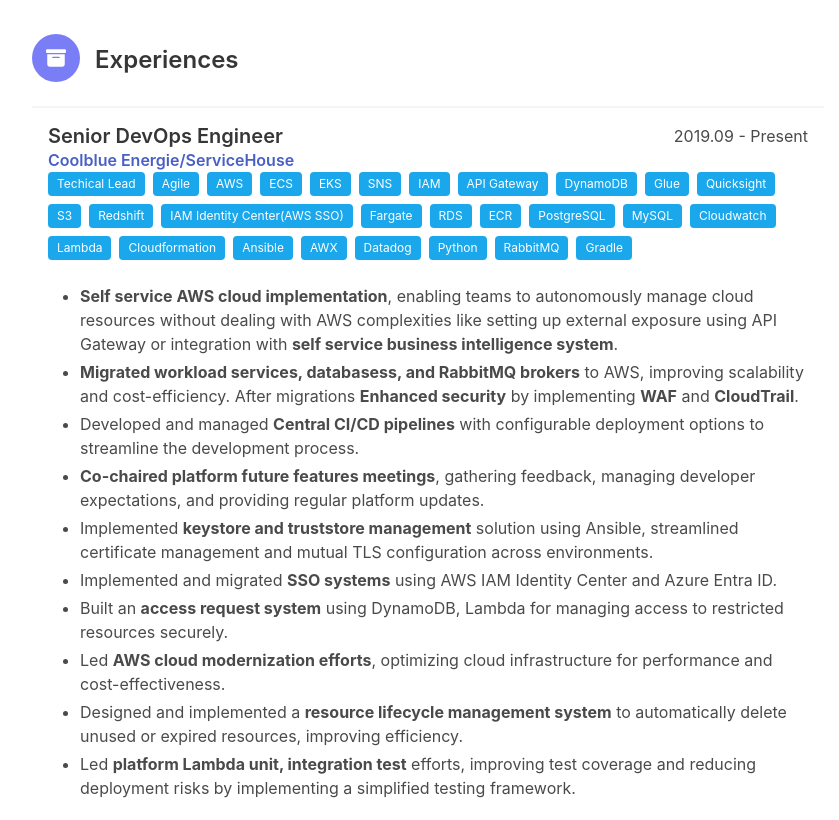
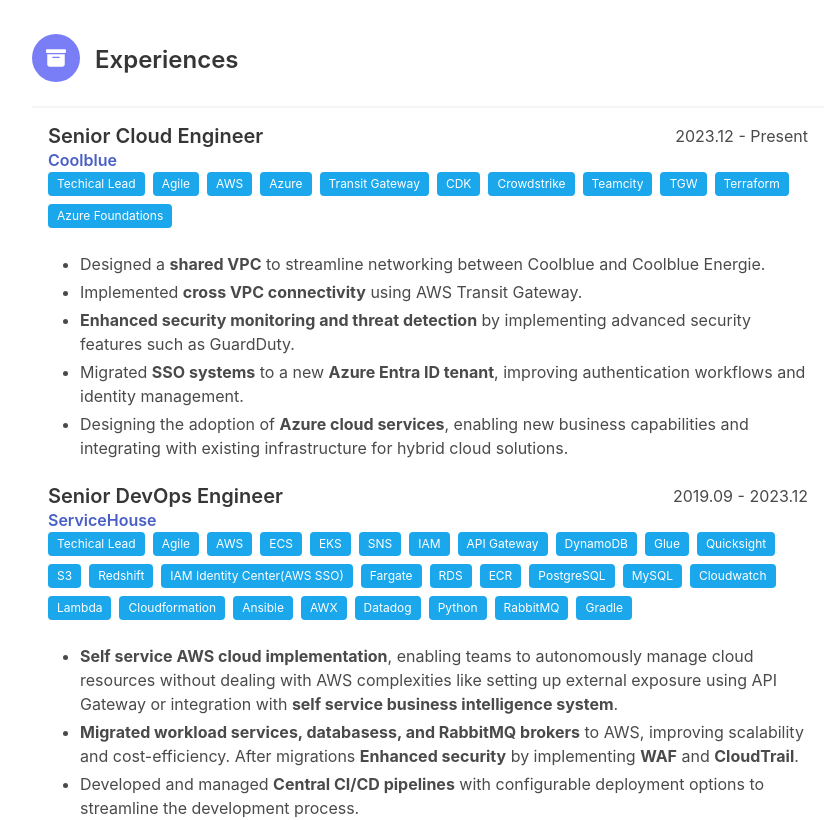
Before and after one commit to ethemcemozkan/me, a React (Create React App) app: page / in a window 1280 px wide. Shown: the part 1700-2520 px from the top of the page, without its empty margins (212-1051 px from the left). Built offline with nearby package versions, Linux system fonts and the light colour scheme.

Commit message:
v23 split Servicehouse and Coolblue

```diff
--- a/src/App.js
+++ b/src/App.js
@@ -128,25 +128,50 @@
               type: 'experiences',
               title: 'Experiences',
               icon: 'archive',
-              breakAfter: true,
               items: [
                 {
+                  title: 'Senior Cloud Engineer',
+                  company: 'Coolblue',
+                  description: '<ul>' +
+                    '<li>Designed a <b>shared VPC</b> to streamline networking between Coolblue and Coolblue Energie.</li>' +
+                    '<li>Implemented <b>cross VPC connectivity</b> using AWS Transit Gateway.</li>' +
+                    '<li><b>Enhanced security monitoring and threat detection</b> by implementing advanced security features such as GuardDuty.</li>' +
+                    '<li>Migrated <b>SSO systems</b> to a new <b>Azure Entra ID tenant</b>, improving authentication workflows and identity management.</li>' +
+                    '<li>Designing the adoption of <b>Azure cloud services</b>, enabling new business capabilities and integrating with existing infrastructure for hybrid cloud solutions.</li>' +
+                    '</ul>',
+                  companyWebSite: 'https://www.coolblue.nl',
+                  datesBetween: '2023.12 - Present',
+                  descriptionTags: [
+                    'Techical Lead',
+                    'Agile',
+                    'AWS',
+                    'Azure',
+                    'Transit Gateway',
+                    'CDK',
+                    'Crowdstrike',
+                    'Teamcity',
+                    'TGW',
+                    'Terraform',
+                    'Azure Foundations'
+                  ]
+                },
+                {
                   title: 'Senior DevOps Engineer',
-                  company: 'Coolblue Energie/ServiceHouse',
+                  company: 'ServiceHouse',
                   description: '<ul>' +
                     '<li><b>Self service AWS cloud implementation</b>, enabling teams to autonomously manage cloud resources without dealing with AWS complexities like setting up external exposure using API Gateway or integration with <b>self service business intelligence system</b>.</li>' +
                     '<li><b>Migrated workload services, databasess, and RabbitMQ brokers</b> to AWS, improving scalability and cost-efficiency. After migrations <b>Enhanced security</b> by implementing <b>WAF</b> and <b>CloudTrail</b>.</li>' +
                     '<li>Developed and managed <b>Central CI/CD pipelines</b> with configurable deployment options to streamline the development process.</li>' +
                     '<li><b>Co-chaired platform future features meetings</b>, gathering feedback, managing developer expectations, and providing regular platform updates.</li>'+
                     '<li>Implemented <b>keystore and truststore management</b> solution using Ansible, streamlined certificate management and mutual TLS configuration across environments.</li>' +
-                    '<li>Implemented and migrated <b>SSO systems</b> using AWS IAM Identity Center and Azure Entra ID.</li>' +
+                    '<li>Implemented <b>SSO systems</b> using AWS IAM Identity Center and Azure Entra ID.</li>' +
                     '<li>Built an <b>access request system</b> using DynamoDB, Lambda for managing access to restricted resources securely.</li>' +
                     '<li>Led <b>AWS cloud modernization efforts</b>, optimizing cloud infrastructure for performance and cost-effectiveness.</li>' +
                     '<li>Designed and implemented a <b>resource lifecycle management system</b> to automatically delete unused or expired resources, improving efficiency.</li>' +
                     '<li>Led <b>platform Lambda unit, integration test</b> efforts, improving test coverage and reducing deployment risks by implementing a simplified testing framework.</li>' +
                     '</ul>',
-                  companyWebSite: 'https://www.coolblue.nl/energie',
-                  datesBetween: '2019.09 - Present',
+                  companyWebSite: 'https://servicehouse.nl/',
+                  datesBetween: '2019.09 - 2023.12',
                   descriptionTags: [
                     'Techical Lead',
                     'Agile',
```
